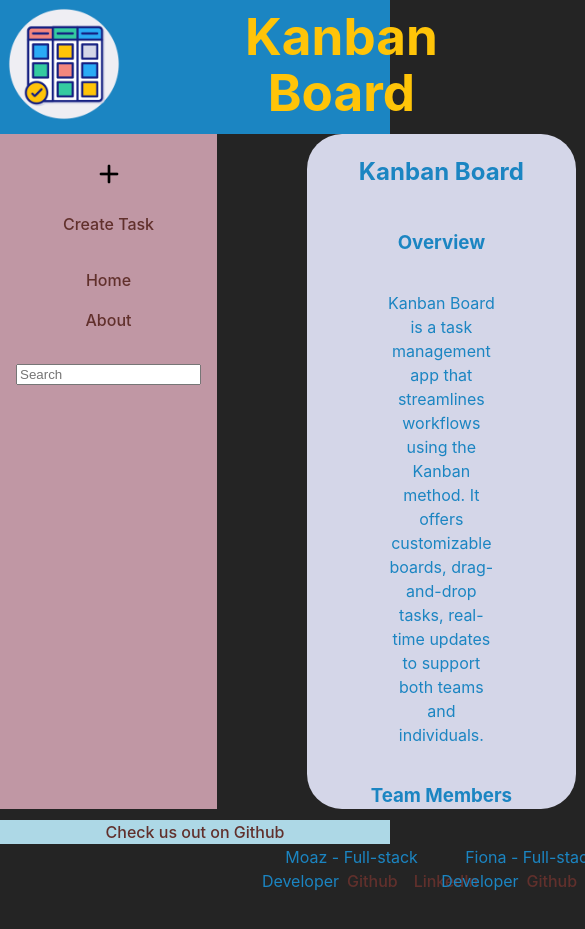
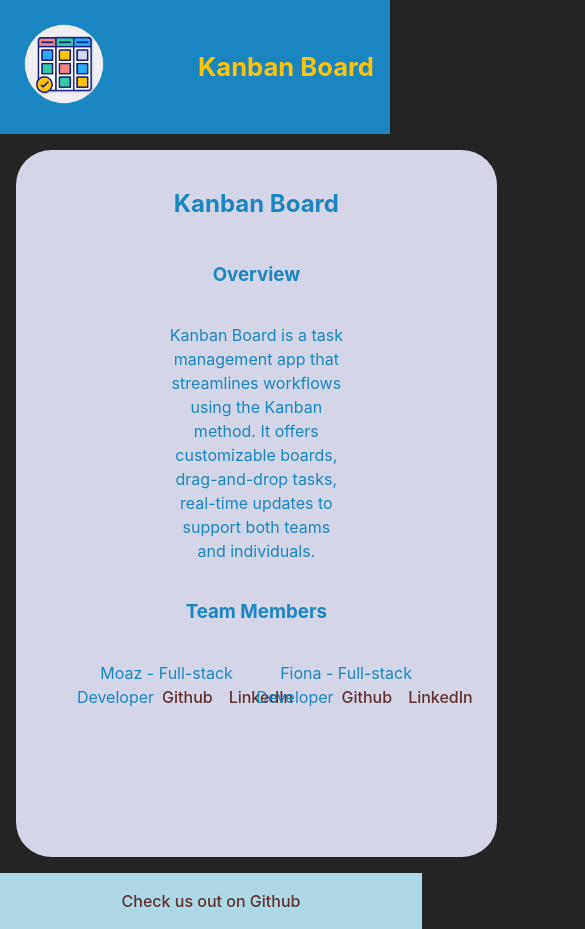
Before and after one commit to zee-fi/kanbanBoardApp, a React (Vite) app: page /about in a window 390 px wide. Shown: the top 929 px of the page, 585 px wide, since content can reach past the window. Built offline with nearby package versions, Linux system fonts and the light colour scheme; no server answers; the HTML template or start-up script is replaced by a standard one.

Commit message:
add media query to for smaller screens

```diff
--- a/src/components/UpdateTask.jsx
+++ b/src/components/UpdateTask.jsx
@@ -40,7 +40,7 @@ export default function UpdateTask(props) {
   };
 
   return (
-    <div className="form-container">
+    <div>
       <form onSubmit={handleSubmit}>
         <label>
           Title:{" "}
--- a/src/index.css
+++ b/src/index.css
@@ -33,11 +33,18 @@ body {
   height: 100vh;
 }
 
+.navbar {
+  display: flex;
+  align-items: center;
+  justify-content: space-between;
+  padding: 1rem;
+  background-color: rgb(27, 133, 194);
+}
+
 .navbar h1 {
-  font-size: 3.2em;
-  line-height: 1.1;
-  margin:  2% 30%;
+  font-size: clamp(2em, 2.5vw, 3em);
   color: rgb(255, 196, 8);
+  margin: 0;
 }
 
 button {
@@ -51,7 +58,6 @@ button {
   cursor: pointer;
   transition: border-color 0.25s;
   color: rgb(187, 111, 104);
-  z-index: 50;
   margin: 0.5em;
 }
 
@@ -64,15 +70,17 @@ button:focus-visible {
   outline: 4px auto -webkit-focus-ring-color;
 }
 
-.logo{
-  height:7em;
+.logo {
+  height: 6em;
+  width: auto;
 }
 
 .kanban {
   display: flex;
   justify-content:space-around;
-  min-height: 36em;
+  flex-wrap: wrap;
   width: 100%;
+  margin: 2rem 0;
 }
 
 .task, .taskDetails {
@@ -80,7 +88,8 @@ button:focus-visible {
   border: 1px solid black;
   border-radius: 20px;
   margin: 2rem;
-  z-index: 10;
+  flex: 1 1 300px;
+  max-width: 400px;
 }
 
 .task p, .taskDetails p {
@@ -126,46 +135,49 @@ button:focus-visible {
   width: 2rem;
   height: 2rem;
 }
-.SidebarComponent{
+
+.SidebarComponent {
   padding: 1rem;
   background-color: rgb(192, 151, 164);
   display: flex;
   flex-direction: column;
 }
 
-.footer{
+.footer {
   width: 100%;
-  position:fixed;
-  bottom:0;
-  left: 0;
+  padding: 1rem;
+  text-align: center;
   background-color: lightblue;
+  color: #242424;
+  position: relative;
+  bottom: 0;
 }
 
+/* priority labels*/
+.High { background-color: rgb(243, 135, 126); }
+.Medium { background-color: rgba(255, 197, 8, 0.626); }
+.Low { background-color: rgb(52, 203, 160); }
 
-.High{
-  background-color: rgb(243, 135, 126);
-}
-.Medium{
-  background-color: rgba(255, 197, 8, 0.626);
-}
-.Low{
-  background-color: rgb(52, 203, 160);
-}
 
 .search{
   margin: 1.5rem 0;
 }
+
 .appjsx{
   display: flex;
   flex-direction: column;
 }
 
 .about section{
-
+  display: flex;
+  flex-direction: column;
+  align-items: center;
+  text-align: center;
   height: 80vh;
   color: rgb(27, 133, 194);
+}
 
-}
+
 .about header , .about section{
   display: flex;
   flex-direction: column;
@@ -181,3 +193,50 @@ button:focus-visible {
   display: flex;
   justify-content: center;
 }
+
+
+@media (max-width: 768px) {
+  .navbar h1 {
+    font-size: 1.8em;
+  }
+
+  .kanban {
+    flex-direction: column;
+    align-items: center;
+  }
+
+  .task, .taskDetails {
+    max-width: 90%;
+  }
+
+  .form-container {
+    max-width: 90%;
+    padding: 1rem;
+  }
+
+  .about header, .about section {
+    padding: 1rem;
+    margin: 1rem;
+  }
+}
+
+@media (max-width: 480px) {
+  .navbar h1 {
+    font-size: 1.6em;
+  }
+
+  button {
+    font-size: 0.9em;
+    padding: 0.5em 1em;
+  }
+
+  .logo {
+    height: 5em;
+  }
+}
+
+@media (max-width: 768px) {
+  .SidebarComponent {
+    display: none; /* Hide the sidebar */
+  }
+}
```
